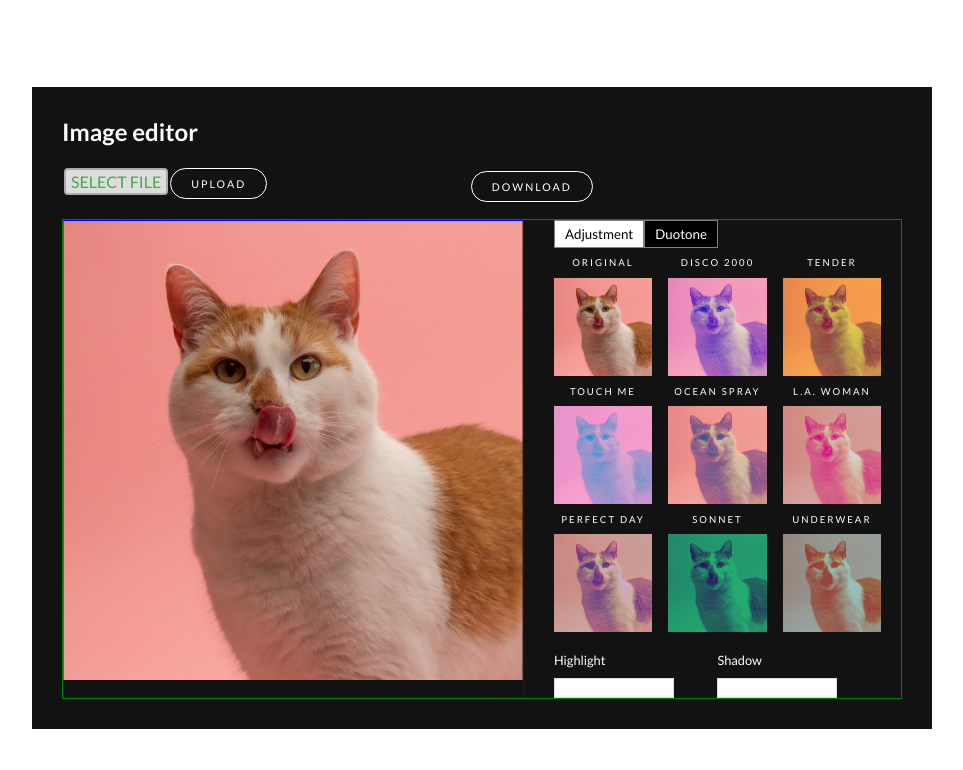
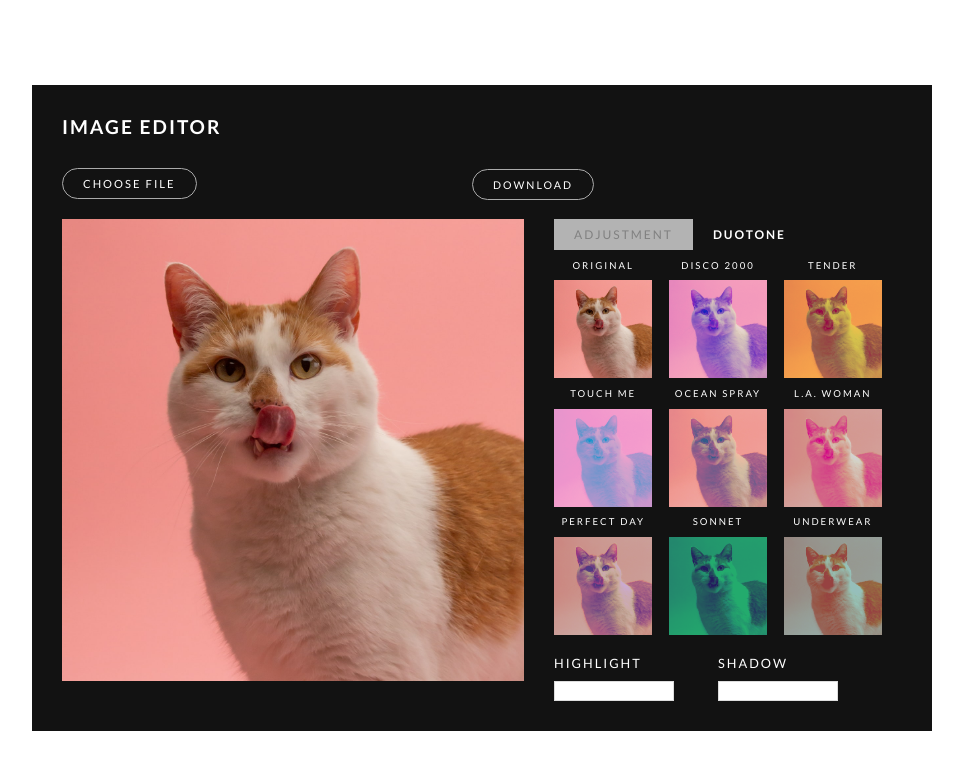
Before and after one commit to hannah-choi/image_editor, a React (Create React App) app in the folder client/: page / in a window 1280 px wide. Shown: the top 770 px of the page, without its empty margins (166-1129 px from the left). Built offline with nearby package versions, Linux system fonts and the light colour scheme.

Commit message:
1. debug error when file upload is canceled / 2. modified css

```diff
--- a/client/src/components/Message.js
+++ b/client/src/components/Message.js
@@ -18,8 +18,8 @@ const Message = ({ msg }) => {
     );
 };
 
-Message.propTypes = {
-    msg: PropTypes.string.isRequired,
-};
+// Message.propTypes = {
+//     msg: PropTypes.string.isRequired,
+// };
 
 export default Message;
--- a/client/src/components/Upload.js
+++ b/client/src/components/Upload.js
@@ -1,19 +1,23 @@
-import React, { useState } from "react";
+import React, { useState, useRef } from "react";
 import Message from "./Message";
 import axios from "axios";
 
 export default function Upload({ getFilePath }) {
     const [file, setFile] = useState("");
-    const [filename, setFilename] = useState("Choose File");
+    const [filename, setFilename] = useState("");
     const [uploadedFile, setUploadedFile] = useState({});
     const [message, setMessage] = useState("");
+    const fileRef = useRef(null);
 
     const onChange = e => {
-        if (e.target === "undefined") {
+        if (!e.target || e.target.files.length === 0) {
             return;
         }
         setFile(e.target.files[0]);
         setFilename(e.target.files[0].name);
+        if (filename) {
+            fileRef.current.style.border = "none";
+        }
     };
 
     async function onSubmitEvent(e) {
@@ -29,22 +33,22 @@ export default function Upload({ getFilePath }) {
             });
             const { fileName, filePath } = res.data;
             setUploadedFile({ fileName, filePath });
-            console.log({ filePath });
             getFilePath(filePath);
             setMessage("File uploaded");
         } catch (err) {
             if (err.response.status === 500) {
                 setMessage("Error occured in the server");
             }
+            console.log(err.response.data.msg);
             setMessage(err.response.data.msg);
         }
     }
 
     return (
         <div className="form">
-            {file && message ? <Message msg={message} /> : null}
+            <Message msg={file && message ? message : null} />
             <form onSubmit={e => onSubmitEvent(e)} method="POST">
-                <label className="inputLabel">
+                <label ref={fileRef} className="inputLabel">
                     <input
                         type="file"
                         name="image"
@@ -53,9 +57,30 @@ export default function Upload({ getFilePath }) {
                         onChange={onChange}
                         formEncType="multipart/form-data"
                     />
-                    <span>SELECT FILE</span>
+                    <span
+                        onMouseOver={e => {
+                            if (file && filename) {
+                                e.target.textContent = "Change file";
+                            }
+                        }}
+                        onMouseOut={e => {
+                            if (file && filename) {
+                                const ext = filename.split(".").pop();
+                                const name =
+                                    ext === "jpeg"
+                                        ? filename.slice(0, -3)
+                                        : filename.slice(0, -2);
+                                e.target.textContent =
+                                    name.length < 12
+                                        ? filename
+                                        : name.slice(0, 12) + "..." + ext;
+                            }
+                        }}
+                    >
+                        {filename ? filename : "Choose File"}
+                    </span>
                 </label>
-                <input type="submit" value="UPLOAD" />
+                {file && filename && <input type="submit" value="UPLOAD" />}
             </form>
         </div>
     );
--- a/client/src/css/App.css
+++ b/client/src/css/App.css
@@ -16,6 +16,10 @@ body {
     align-items: center;
     height: 100vh;
     width: 100vw;
+
+    letter-spacing: 2px;
+    font-size: 0.8rem;
+    text-transform: uppercase;
 }
 
 :root {
@@ -23,6 +27,7 @@ body {
     --menu: #181818;
     --secondary: #282828;
     --text: #fff;
+    --button: #aaa;
     --body: #b3b3b3;
     --middle: #818181;
 }
@@ -31,9 +36,14 @@ body {
     position: relative;
 }
 
+button:focus,
+input[type="submit"]:focus {
+    outline: none;
+}
+
 .button,
 input[type="submit"] {
-    border: 1px solid var(--text);
+    border: 1px solid var(--button);
     border-radius: 20px;
     color: var(--text);
     padding: 8px 20px;
@@ -42,6 +52,12 @@ input[type="submit"] {
     background-color: transparent;
     letter-spacing: 2px;
     font-size: 8pt;
+}
+
+.button:hover,
+input[type="submit"]:hover {
+    background: var(--text);
+    color: var(--bg);
 }
 
 .wrapper {
@@ -53,7 +69,7 @@ input[type="submit"] {
 }
 
 .container {
-    border: 1px solid green;
+    /* border: 1px solid green; */
     width: 100%;
     display: flex;
     justify-content: space-between;
@@ -63,7 +79,7 @@ input[type="submit"] {
 .canvasWrapper {
     width: 55%;
     position: relative;
-    border: 1px solid blue;
+    /* border: 1px solid blue; */
 }
 
 .form {
@@ -167,13 +183,17 @@ h3 {
 }
 
 .message {
-    visibility: hidden;
+    opacity: 0;
     width: 100%;
-    background-color: #ddd;
+    background-color: var(--secondary);
+    color: var(--text);
+    padding: 5px;
+    font-family: inherit;
+    font-size: 0.7rem;
 }
 
 .visible {
-    visibility: visible;
+    opacity: 1;
 }
 
 button#download {
@@ -184,13 +204,21 @@ button#download {
 
 .tab {
     padding: 5px 10px;
-    border: 1px solid gray;
-    background-color: white;
+    background-color: var(--body);
+    color: var(--middle);
+    padding: 8px 20px;
+    font-family: inherit;
+    cursor: pointer;
+    letter-spacing: 2px;
+    font-size: 9pt;
+    text-transform: uppercase;
+    border: none;
 }
 
 .tab.active {
-    background-color: black;
+    background-color: var(--bg);
     color: white;
+    font-weight: 700;
 }
 
 span.colorDivName {
--- a/client/src/css/imageUpload.css
+++ b/client/src/css/imageUpload.css
@@ -44,23 +44,31 @@
 } */
 
 label.inputLabel input[type="file"] {
+    width: 0.1px;
+    height: 0.1px;
+    opacity: 0;
+    overflow: hidden;
     position: absolute;
-    top: -1000px;
+    z-index: -1;
 }
 
-/***** Example custom styling *****/
 .inputLabel {
-    border: 2px solid #aaa;
-    border-radius: 4px;
-    padding: 2px 5px;
-    margin: 2px;
-    background: #ddd;
+    border: 1px solid var(--button);
+    font-family: inherit;
+    border-radius: 20px;
+    padding: 8px 20px;
+    background: transparent;
+    cursor: pointer;
     display: inline-block;
+    font-size: 0.7rem;
+    text-transform: uppercase;
+    letter-spacing: 2px;
 }
 .inputLabel:hover {
-    background: #ccc;
+    background: var(--text);
+    color: var(--bg);
 }
-.inputLabel:active {
+/* .inputLabel:active {
     background: #ccf;
 }
 .inputLabel :invalid + span {
@@ -68,4 +76,4 @@ label.inputLabel input[type="file"] {
 }
 .inputLabel :valid + span {
     color: #4a4;
-}
+} */
```
